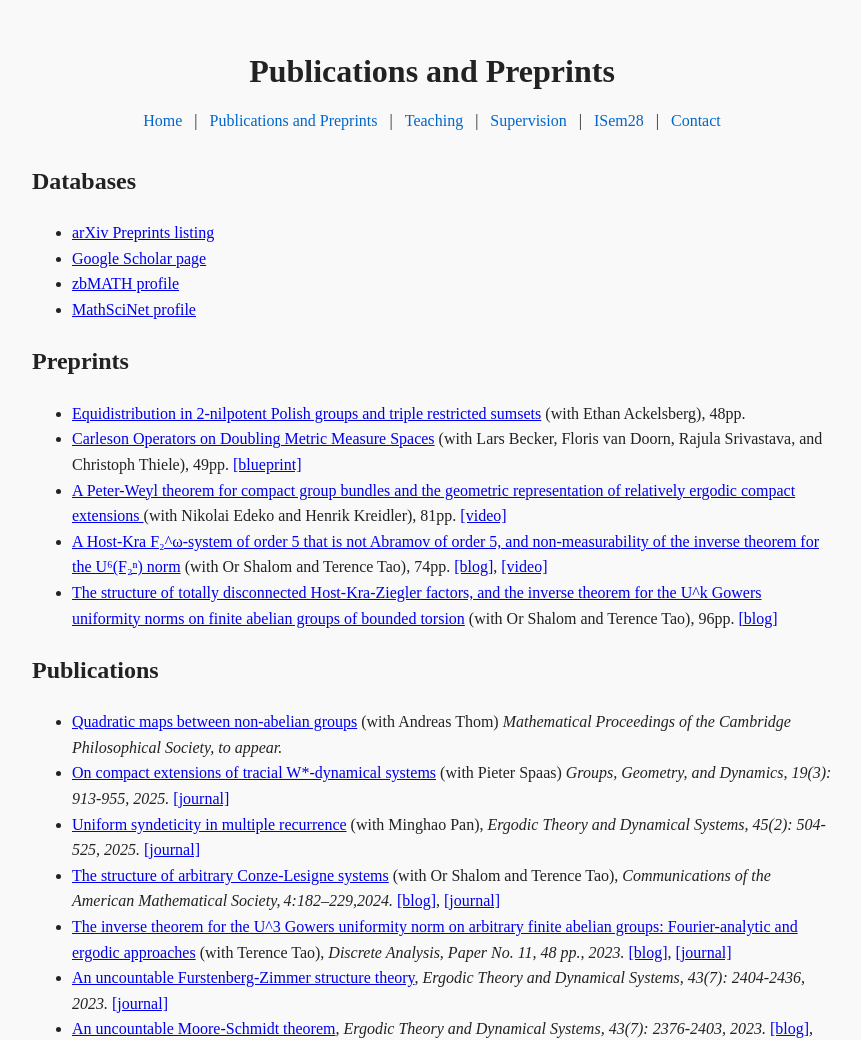
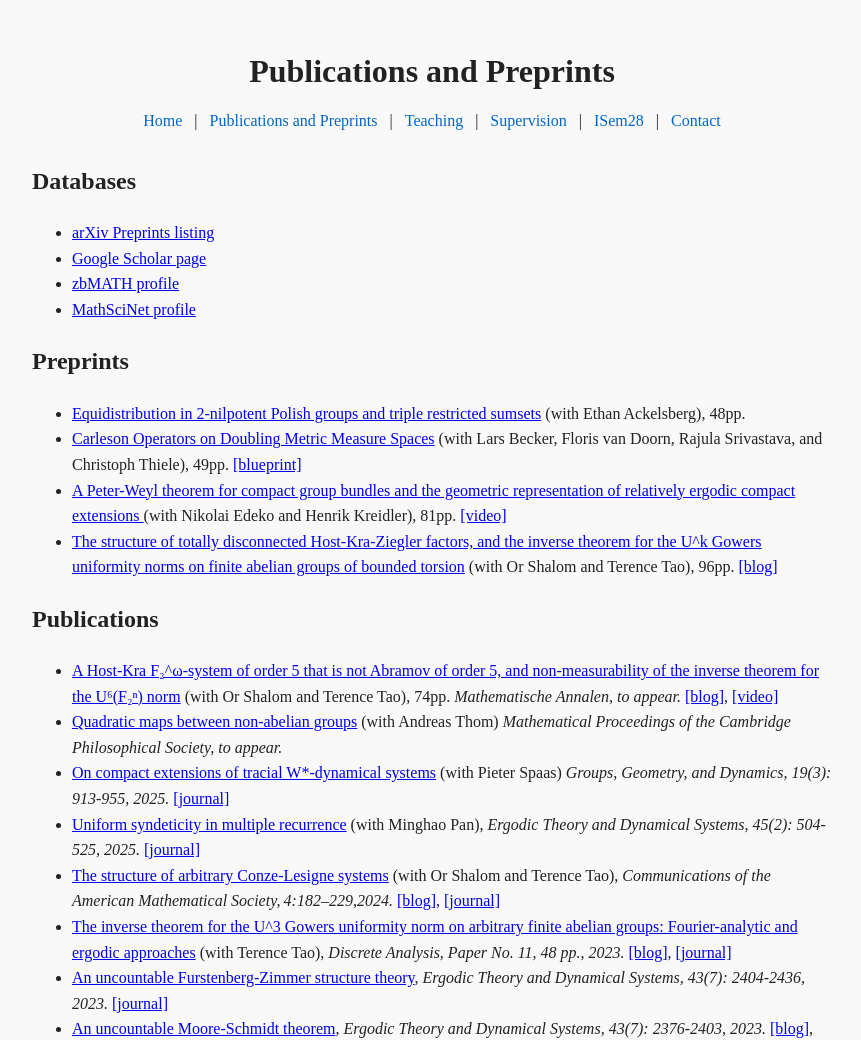
Before and after one commit to ajamnesh/ajamnesh.github.io, a plain HTML site: page publications.html in a window 1280 px wide. Shown: the top 1040 px of the page, without its empty margins (208-1069 px from the left). Drawn offline with Linux system fonts and the light colour scheme.

Commit message:
publi update2

```diff
--- a/publications.html
+++ b/publications.html
@@ -35,13 +35,14 @@
         <li><a href="https://arxiv.org/abs/2508.05563">Carleson Operators on Doubling Metric Measure Spaces</a> (with Lars Becker, Floris van Doorn, Rajula Srivastava, and Christoph Thiele), 49pp.
         <a href="https://arxiv.org/abs/2405.06423">[blueprint]</a></li>
           <li><a href="https://arxiv.org/abs/2302.13630">A Peter-Weyl theorem for compact group bundles and the geometric representation of relatively ergodic compact extensions </a> (with Nikolai Edeko and Henrik Kreidler), 81pp. <a href="https://www.youtube.com/watch?v=FZVtwoqgg58&list=PLCA9C279868C62EB1&index=3">[video]</a></li>
-       <li><a href="https://arxiv.org/abs/2303.04853">A Host-Kra F₂^ω-system of order 5 that is not Abramov of order 5, and non-measurability of the inverse theorem for the U⁶(F₂ⁿ) norm</a> (with Or Shalom and Terence Tao), 74pp.
-        <a href="https://terrytao.wordpress.com/2023/03/10/a-host-kra-bf-fomega_2-system-of-order-5-that-is-not-abramov-of-order-5-and-non-measurability-of-the-inverse-theorem-for-the-u6bf-fn_2-norm-the-structure-of-totally-disconnected/">[blog]</a>, <a href="https://www.youtube.com/watch?v=QMoRi_9Lmn4">[video]</a></li>
-        <li><a href="https://arxiv.org/abs/2303.04860">The structure of totally disconnected Host-Kra-Ziegler factors, and the inverse theorem for the U^k Gowers uniformity norms on finite abelian groups of bounded torsion</a> (with Or Shalom and Terence Tao), 96pp. <a href="https://terrytao.wordpress.com/2023/03/10/a-host-kra-bf-fomega_2-system-of-order-5-that-is-not-abramov-of-order-5-and-non-measurability-of-the-inverse-theorem-for-the-u6bf-fn_2-norm-the-structure-of-totally-disconnected/">[blog]</a></li>
+              <li><a href="https://arxiv.org/abs/2303.04860">The structure of totally disconnected Host-Kra-Ziegler factors, and the inverse theorem for the U^k Gowers uniformity norms on finite abelian groups of bounded torsion</a> (with Or Shalom and Terence Tao), 96pp. <a href="https://terrytao.wordpress.com/2023/03/10/a-host-kra-bf-fomega_2-system-of-order-5-that-is-not-abramov-of-order-5-and-non-measurability-of-the-inverse-theorem-for-the-u6bf-fn_2-norm-the-structure-of-totally-disconnected/">[blog]</a></li>
     </ul>
 
     <h2>Publications</h2>
     <ul>
+         <li><a href="https://arxiv.org/abs/2303.04853">A Host-Kra F₂^ω-system of order 5 that is not Abramov of order 5, and non-measurability of the inverse theorem for the U⁶(F₂ⁿ) norm</a> (with Or Shalom and Terence Tao), 74pp. <em>Mathematische Annalen, to appear.</em>
+        <a href="https://terrytao.wordpress.com/2023/03/10/a-host-kra-bf-fomega_2-system-of-order-5-that-is-not-abramov-of-order-5-and-non-measurability-of-the-inverse-theorem-for-the-u6bf-fn_2-norm-the-structure-of-totally-disconnected/">[blog]</a>, <a href="https://www.youtube.com/watch?v=QMoRi_9Lmn4">[video]</a></li>
+
         <li>
             <a href="https://arxiv.org/abs/2412.14908">Quadratic maps between non-abelian groups</a> (with Andreas Thom) <em>Mathematical Proceedings of the Cambridge Philosophical Society, to appear.</em>
         </li>
```
Also changed, not shown: index.html (+1 -1 lines), supervision.html (+2 -2 lines).
